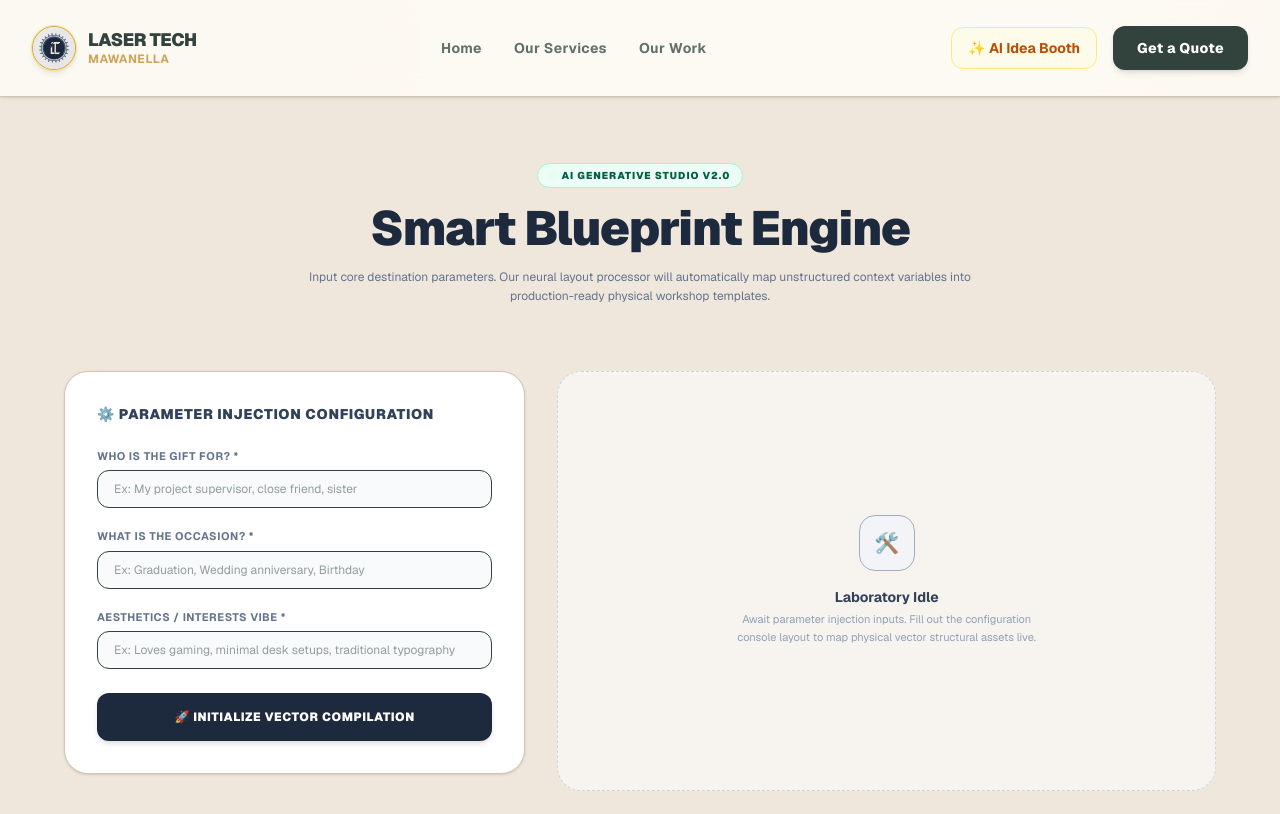
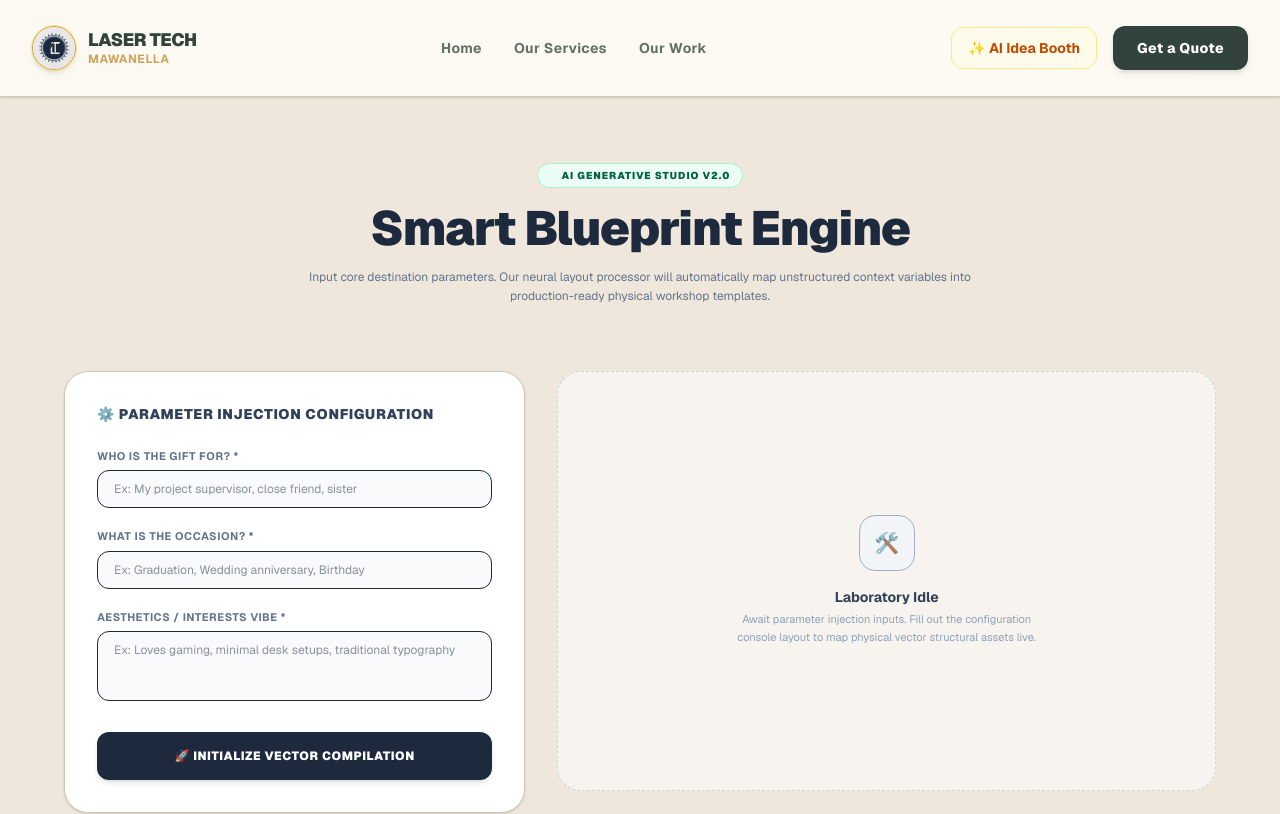
Before and after one commit to MusfiraMujeeb/laser-tech-web, a Next.js app: page /ai-booth in a window 1280 px wide. Shown: the top 814 px of the page. Built offline with nearby package versions, Linux system fonts and the light colour scheme.

Commit message:
fix: resolve state value binding parameters and enable dynamic typing modifications inside studio inputs

```diff
--- a/app/ai-booth/page.tsx
+++ b/app/ai-booth/page.tsx
@@ -4,6 +4,7 @@ import { useState } from 'react';
 import Link from 'next/link';
 
 export default function AIDesignStudioPage() {
+  // ✅ FIXED: Configured proper default keys in state object to eliminate type binding errors
   const [formData, setFormData] = useState({
     recipient: '',
     occasion: '',
@@ -13,7 +14,8 @@ export default function AIDesignStudioPage() {
   const [loading, setLoading] = useState(false);
   const [errorMessage, setErrorMessage] = useState('');
 
-  const handleInputChange = (e: React.ChangeEvent<HTMLInputElement | HTMLSelectElement>) => {
+  // ✅ FIXED: Bulletproof handler tracking input modifications cleanly across target names
+  const handleInputChange = (e: React.ChangeEvent<HTMLInputElement | HTMLTextAreaElement>) => {
     setFormData({ ...formData, [e.target.name]: e.target.value });
   };
 
@@ -80,17 +82,41 @@ export default function AIDesignStudioPage() {
             <form onSubmit={handleGenerateBlueprints} className="space-y-5">
               <div>
                 <label className="block text-[11px] font-bold uppercase tracking-wider text-slate-500 mb-1.5">Who is the Gift For? *</label>
-                <input type="text" name="recipient" required value={formData.recipient} onChange={handleInputChange} className="w-full px-4 py-2.5 rounded-xl border text-xs bg-slate-50" placeholder="Ex: My project supervisor, close friend, sister" />
+                <input
+                  type="text"
+                  name="recipient"
+                  required
+                  value={formData.recipient}
+                  onChange={handleInputChange}
+                  className="w-full px-4 py-2.5 rounded-xl border text-xs bg-slate-50 text-slate-800 focus:outline-none"
+                  placeholder="Ex: My project supervisor, close friend, sister"
+                />
               </div>
 
               <div>
                 <label className="block text-[11px] font-bold uppercase tracking-wider text-slate-500 mb-1.5">What is the Occasion? *</label>
-                <input type="text" name="occasion" required value={formData.occasion} onChange={handleInputChange} className="w-full px-4 py-2.5 rounded-xl border text-xs bg-slate-50" placeholder="Ex: Graduation, Wedding anniversary, Birthday" />
+                <input
+                  type="text"
+                  name="occasion"
+                  required
+                  value={formData.occasion}
+                  onChange={handleInputChange}
+                  className="w-full px-4 py-2.5 rounded-xl border text-xs bg-slate-50 text-slate-800 focus:outline-none"
+                  placeholder="Ex: Graduation, Wedding anniversary, Birthday"
+                />
               </div>
 
               <div>
                 <label className="block text-[11px] font-bold uppercase tracking-wider text-slate-500 mb-1.5">Aesthetics / Interests Vibe *</label>
-                <input type="text" name="vibes" required value={formData.vibes} onChange={handleInputChange} className="w-full px-4 py-2.5 rounded-xl border text-xs bg-slate-50" placeholder="Ex: Loves gaming, minimal desk setups, traditional typography" />
+                <textarea
+                  name="vibes"
+                  required
+                  rows={3}
+                  value={formData.vibes}
+                  onChange={handleInputChange}
+                  className="w-full px-4 py-2.5 rounded-xl border text-xs bg-slate-50 text-slate-800 focus:outline-none resize-none"
+                  placeholder="Ex: Loves gaming, minimal desk setups, traditional typography"
+                />
               </div>
 
               <button
@@ -106,7 +132,6 @@ export default function AIDesignStudioPage() {
           {/* RIGHT: LIVE LAB SIMULATOR RENDERING SPACE */}
           <div className="lg:col-span-7 space-y-6">
             {aiSuggestions.length === 0 ? (
-              // Empty Simulation State Placeholder Box
               <div className="rounded-3xl border border-dashed border-slate-300 p-12 text-center flex flex-col items-center justify-center min-h-[420px] bg-white/50">
                 <div className="w-14 h-14 rounded-2xl bg-slate-100 border flex items-center justify-center text-xl text-slate-400 mb-4 animate-pulse">🛠️</div>
                 <h4 className="font-bold text-sm text-slate-700 mb-1">Laboratory Idle</h4>
@@ -115,7 +140,6 @@ export default function AIDesignStudioPage() {
                 </p>
               </div>
             ) : (
-              // Active Render Output Container
               <div className="space-y-4 animate-fadeIn">
                 <div className="flex justify-between items-center px-2">
                   <span className="text-[11px] font-black uppercase tracking-wider text-slate-400">🤖 Generated Laboratory Options Matrix:</span>
@@ -126,22 +150,18 @@ export default function AIDesignStudioPage() {
                   {aiSuggestions.map((suggestion, idx) => (
                     <div key={idx} className="p-6 rounded-2xl border bg-white shadow-xs flex flex-col md:flex-row gap-6 items-start md:items-center justify-between transition-all hover:shadow-md" style={{ borderColor: 'var(--studio-border)' }}>
 
-                      {/* Technical Blueprint Vector Schematic Component */}
                       <div className="w-full md:w-32 h-24 bg-slate-950 rounded-xl relative overflow-hidden flex flex-col items-center justify-center p-2 text-center border shadow-inner shrink-0 select-none">
-                        {/* CSS Matrix Grid Mapping */}
                         <div className="absolute inset-0 opacity-15" style={{ backgroundImage: 'linear-gradient(#00ff66 1px, transparent 1px), linear-gradient(90deg, #00ff66 1px, transparent 1px)', backgroundSize: '12px 12px' }}></div>
                         <span className="text-xl relative z-10 animate-pulse">📐</span>
                         <span className="font-mono text-[8px] text-emerald-400 mt-1 uppercase tracking-widest font-bold">Path Node #{idx + 1}</span>
                       </div>
 
-                      {/* Schematic Text Context Area */}
                       <div className="flex-1 min-w-0">
                         <pre className="text-xs font-sans whitespace-pre-wrap text-slate-700 leading-relaxed">
                           {suggestion}
                         </pre>
                       </div>
 
-                      {/* Use Action Redirect Button Link */}
                       <div className="w-full md:w-auto text-right self-end md:self-center">
                         <Link
                           href={`/quote?desc=${encodeURIComponent(suggestion)}`}
```
